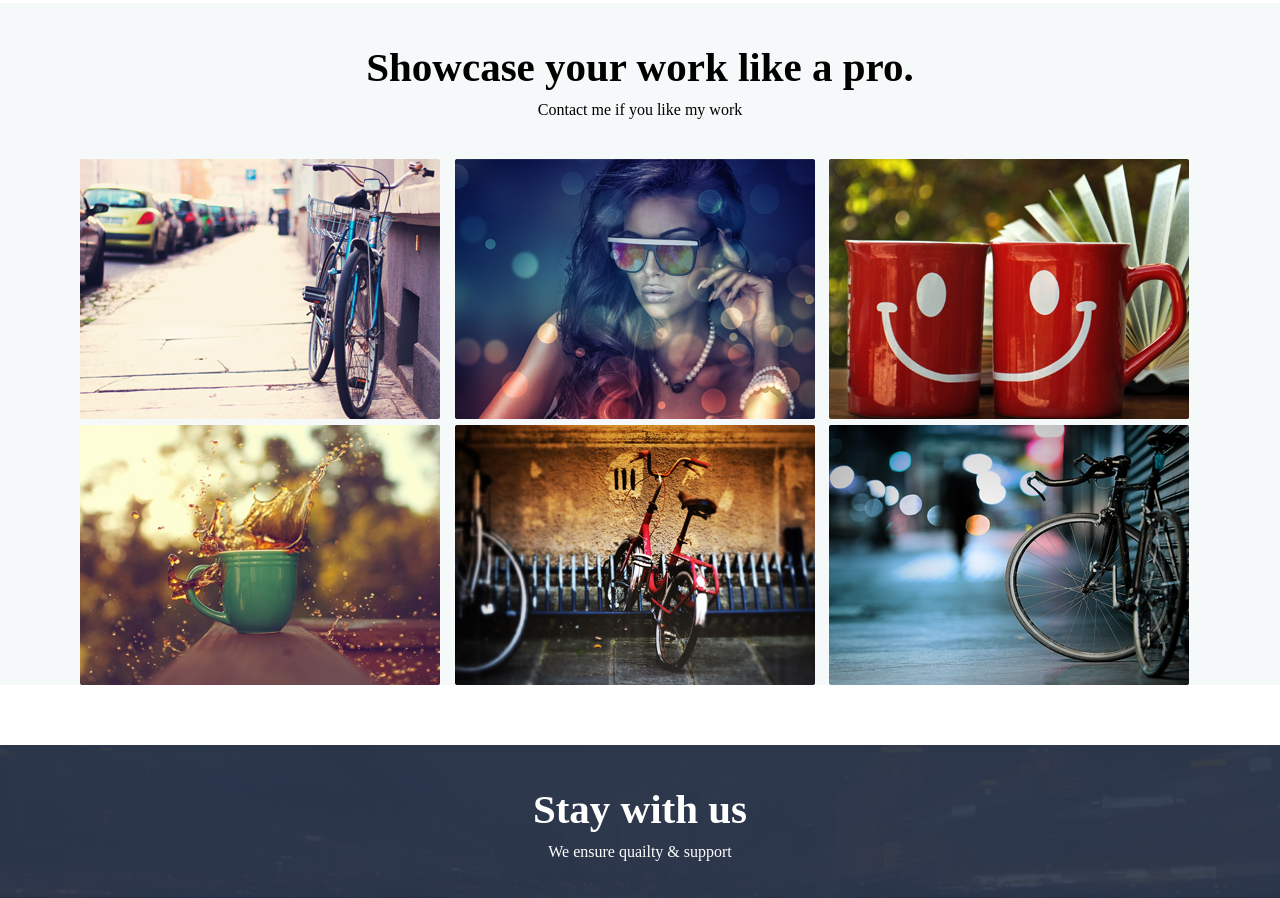
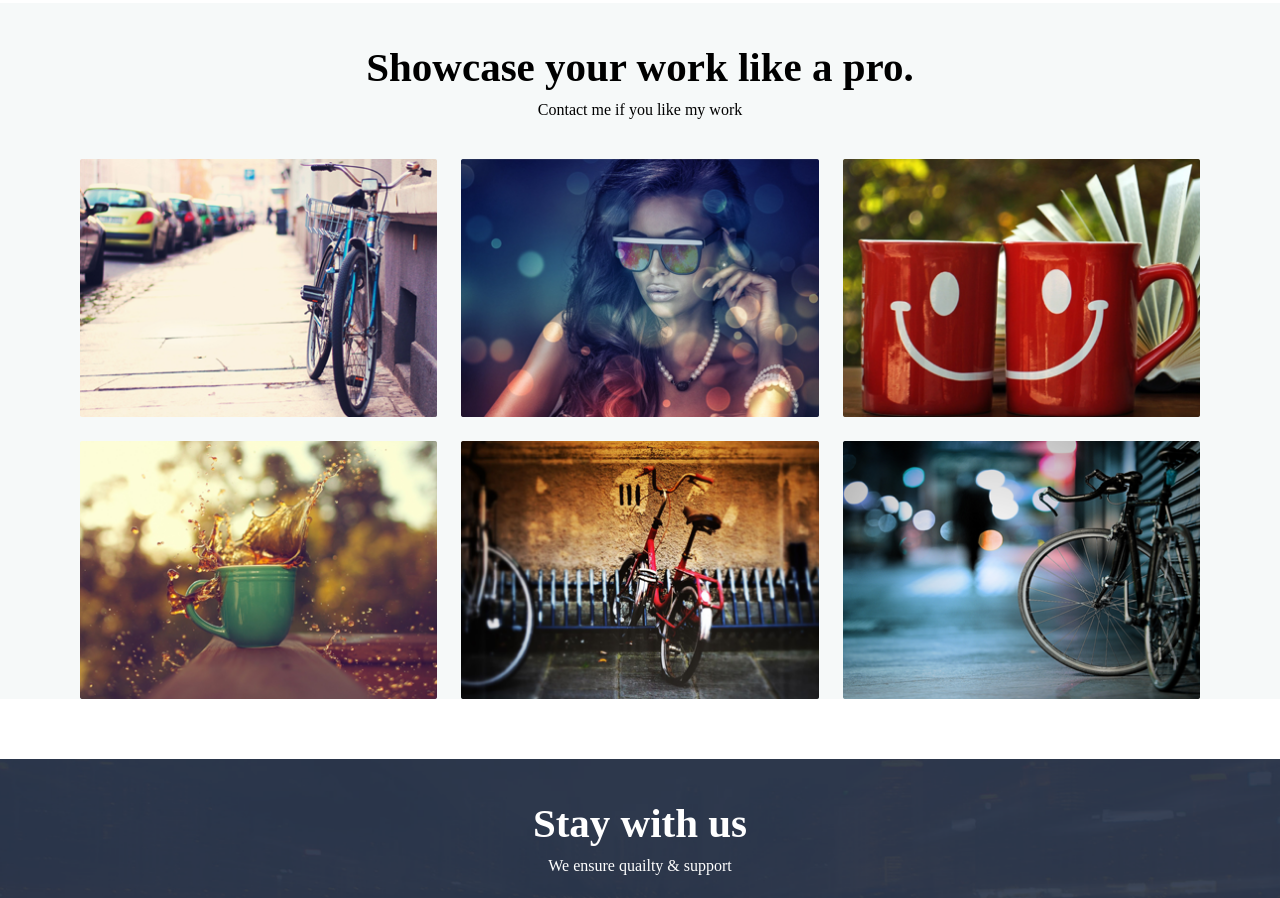
Before and after one commit to aminsohag/strict-web-page, a plain HTML site: page index.html in a window 1280 px wide. Shown: the part 1145-2043 px from the top of the page. Drawn offline with Linux system fonts and the light colour scheme.

Commit message:
img w-full

```diff
--- a/index.html
+++ b/index.html
@@ -67,12 +67,12 @@
                     <h1 class="third-title">Showcase your work like a pro.</h1>
                     <p class="third-des">Contact me if you like my work</p>
                     <div class="third-sec">
-                        <img src="image/gal1.png" alt="">
-                        <img src="image/gal2.png" alt="">
-                        <img src="image/gal3.png" alt="">
-                        <img src="image/gal4.png" alt="">
-                        <img src="image/gal5.png" alt="">
-                        <img src="image/gal6.png" alt="">
+                        <img class="third-img" src="image/gal1.png" alt="">
+                        <img class="third-img" src="image/gal2.png" alt="">
+                        <img class="third-img" src="image/gal3.png" alt="">
+                        <img class="third-img" src="image/gal4.png" alt="">
+                        <img class="third-img" src="image/gal5.png" alt="">
+                        <img class="third-img" src="image/gal6.png" alt="">
                     </div>
                 </div>
             </div>
--- a/style/style.css
+++ b/style/style.css
@@ -104,8 +104,10 @@
 .third-sec{
     display: grid;
     grid-template-columns: repeat(3, 1fr);
-    row-gap: 6px;
-    column-gap: 4px;
+    gap: 24px;
+}
+.third-img{
+    width: 100%;
 }
 .third-section{
     background-color: #F6F9F9;
```
